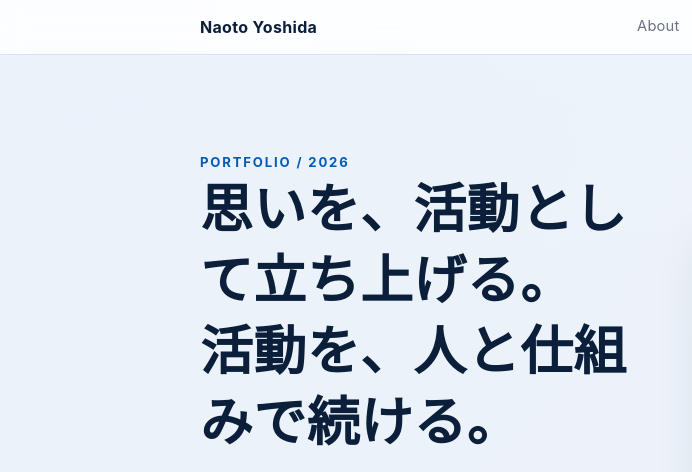
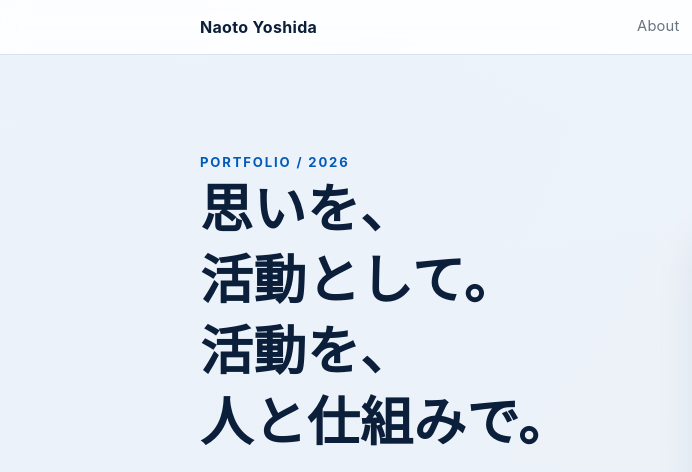
Before and after one commit to kmc2344/Internship, a plain HTML site: page index.html in a window 1280 px wide. Shown: the top 472 px of the page, 0-692 px from the left. Drawn offline with Linux system fonts and the light colour scheme.

Commit message:
Update index.html content

```diff
--- a/index.html
+++ b/index.html
@@ -30,7 +30,7 @@
         <div class="container hero-wrap">
           <div class="hero-copy">
             <p class="label">Portfolio / 2026</p>
-            <h1 id="hero-title">思いを、活動として立ち上げる。<br />活動を、人と仕組みで続ける。</h1>
+            <h1 id="hero-title">思いを、<br>活動として。<br />活動を、<br>人と仕組みで。</h1>
             <p class="lead">
               このポートフォリオは、特定の職種に寄せすぎず、
               活動の立ち上げから現場理解、企画、運営、継続の仕組みづくりまでを一連で伝えるために制作しています。
```
